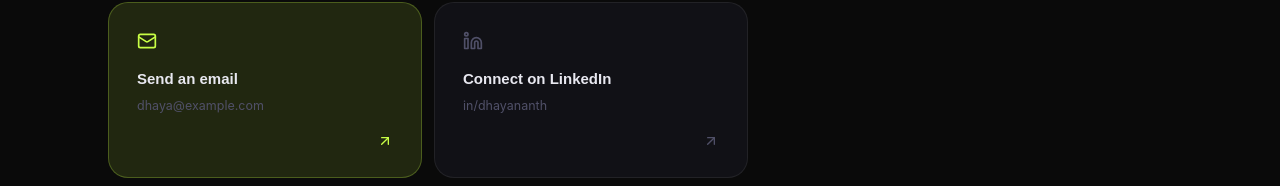
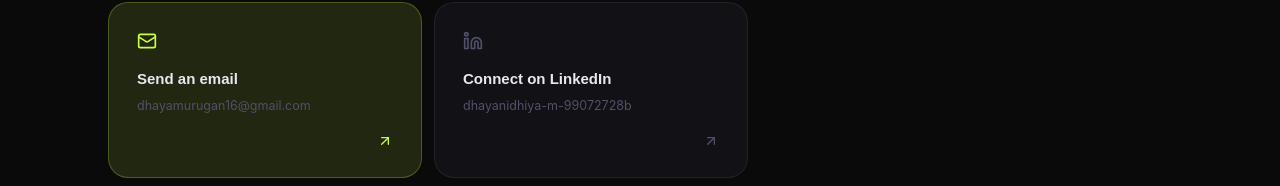
Before and after one commit to dhayamurugan16-alt/dhayanidhiya-m-portfolio, a React (Vite) app: page / in a window 1280 px wide. Shown: the part 5920-6106 px from the top of the page. Built offline with nearby package versions, Linux system fonts and the light colour scheme.

Commit message:
Add files via upload

```diff
--- a/src/sections/Footer.jsx
+++ b/src/sections/Footer.jsx
@@ -4,7 +4,7 @@ import { Github, Linkedin, Twitter, Mail, ArrowUpRight } from 'lucide-react'
 
 const SOCIALS = [
     { icon: <Github size={17} />, label: 'GitHub', href: 'https://github.com/dhayamurugan16-alt' },
-    { icon: <Linkedin size={17} />, label: 'LinkedIn', href: 'https://linkedin.com' },
+    { icon: <Linkedin size={17} />, label: 'LinkedIn', href: 'https://linkedin.com/in/dhayanidhiya-m-99072728b/' },
     { icon: <Mail size={17} />, label: 'Email', href: 'mailto:dhayamurugan16@gmail.com' },
 ]
 
@@ -34,7 +34,7 @@ export default function Footer() {
                     {/* Two contact bento cards */}
                     <div className="cta-cards" style={{ display: 'grid', gridTemplateColumns: '1fr 1fr', gap: 12, width: '100%', maxWidth: 640 }}>
                         {/* Email card */}
-                        <a href="mailto:dhaya@example.com"
+                        <a href="mailto:dhayamurugan16@gmail.com"
                             style={{ textDecoration: 'none' }}>
                             <div className="bento bento-tint" style={{ padding: '28px 28px', cursor: 'pointer', display: 'flex', flexDirection: 'column', gap: 16 }}>
                                 <div className="spot" />
@@ -43,7 +43,7 @@ export default function Footer() {
                                     <p style={{ fontFamily: 'Onest, sans-serif', fontWeight: 600, fontSize: 15, color: 'var(--text)', marginBottom: 4 }}>
                                         Send an email
                                     </p>
-                                    <p style={{ color: 'var(--muted)', fontSize: 12.5 }}>dhaya@example.com</p>
+                                    <p style={{ color: 'var(--muted)', fontSize: 12.5 }}>dhayamurugan16@gmail.com</p>
                                 </div>
                                 <div style={{ display: 'flex', justifyContent: 'flex-end' }}>
                                     <ArrowUpRight size={16} style={{ color: 'var(--accent)' }} />
@@ -61,7 +61,7 @@ export default function Footer() {
                                     <p style={{ fontFamily: 'Onest, sans-serif', fontWeight: 600, fontSize: 15, color: 'var(--text)', marginBottom: 4 }}>
                                         Connect on LinkedIn
                                     </p>
-                                    <p style={{ color: 'var(--muted)', fontSize: 12.5 }}>in/dhayananth</p>
+                                    <p style={{ color: 'var(--muted)', fontSize: 12.5 }}>dhayanidhiya-m-99072728b</p>
                                 </div>
                                 <div style={{ display: 'flex', justifyContent: 'flex-end' }}>
                                     <ArrowUpRight size={16} style={{ color: 'var(--muted)' }} />
```
